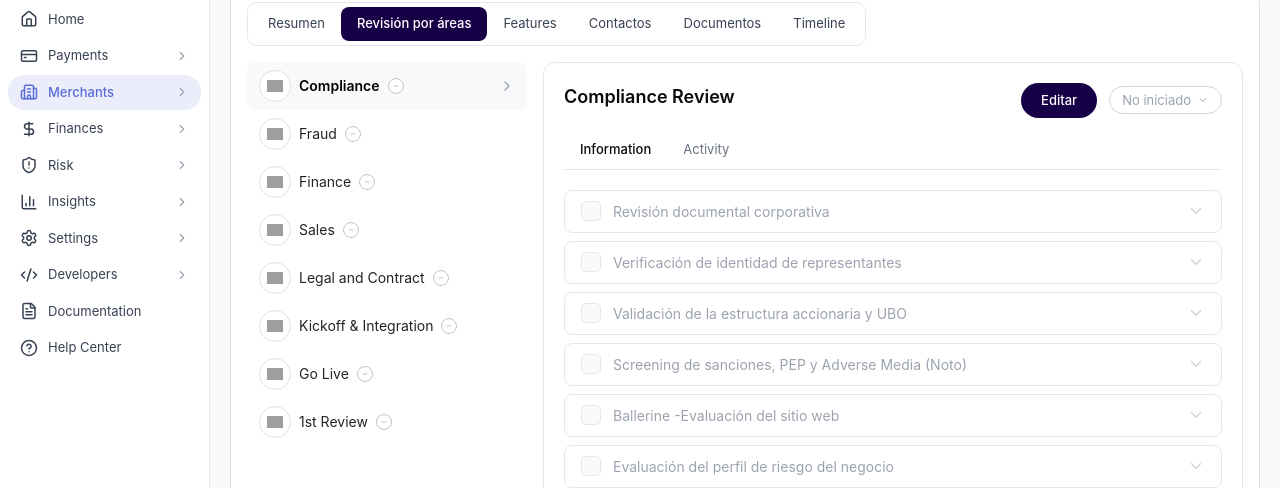
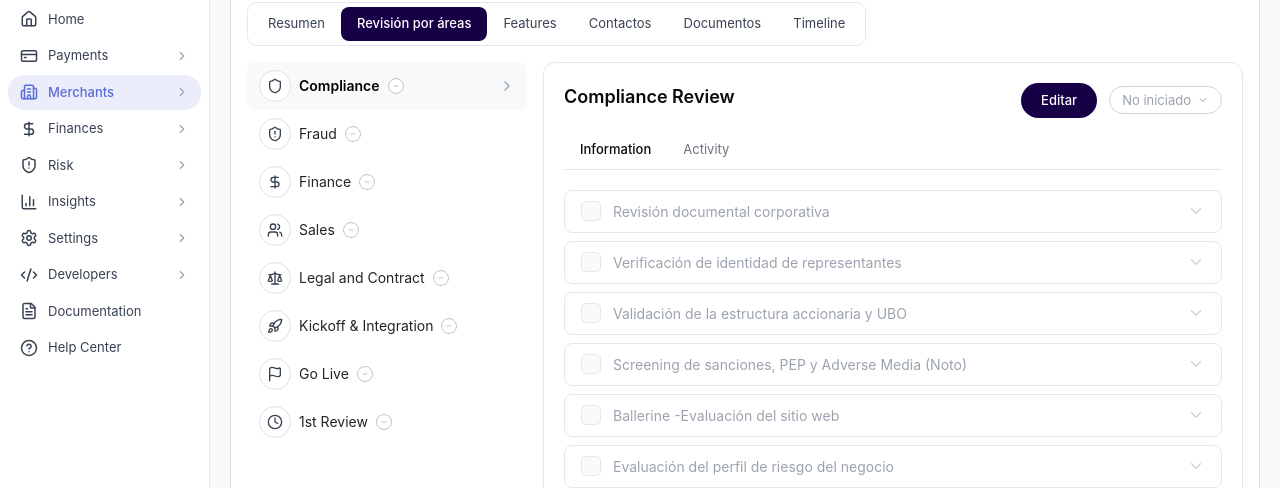
Before and after one commit to Florenciavitacarino/akua-clients, a React (Vite) app: page /clients/1 in a window 1280 px wide. Shown: the part 124-612 px from the top of the page. Built offline with nearby package versions, Linux system fonts and the light colour scheme; grey boxes are pictures that could not be loaded.

Commit message:
fix: replace expired Figma icon URLs with Lucide icons for department menu

```diff
--- a/src/pages/ClientDetailPage.jsx
+++ b/src/pages/ClientDetailPage.jsx
@@ -4,19 +4,20 @@ import DocumentsTab from '../components/DocumentsTab'
 import {
   CheckCircle2, Circle, ChevronDown, ChevronUp, ChevronRight, Lock, LockOpen,
   Link2, ExternalLink, Info, RefreshCw, Flag, FileText, Ban, Trash2,
-  Store, ShieldCheck, KeyRound, Settings, ShieldAlert, UserCheck, Link as LinkIcon
+  Store, ShieldCheck, KeyRound, Settings, ShieldAlert, UserCheck, Link as LinkIcon,
+  Shield, DollarSign, Users, Scale, Rocket, Clock
 } from 'lucide-react'
 
-/* ─── Figma icon assets for department menu ─── */
-const DEPT_ICONS = {
-  compliance: 'https://www.figma.com/api/mcp/asset/ca6aee76-26ee-4b78-a22d-79b30e25cb10',
-  fraud: 'https://www.figma.com/api/mcp/asset/f54bf299-f001-4208-88ab-9836eec2fbaf',
-  finances: 'https://www.figma.com/api/mcp/asset/28d9b875-1517-411c-82f7-dfa54903ad28',
-  sales: 'https://www.figma.com/api/mcp/asset/c3010f7a-be54-4e59-9a34-eff03b76f4ac',
-  legal: 'https://www.figma.com/api/mcp/asset/ebaf2414-1f44-4fa8-8d05-fefd163cadf7',
-  kickoff: 'https://www.figma.com/api/mcp/asset/2e85f120-8344-47fc-9739-c29135c91bf6',
-  golive: 'https://www.figma.com/api/mcp/asset/55598504-5c4b-4332-b978-ac17faccb2d0',
-  review: 'https://www.figma.com/api/mcp/asset/55598504-5c4b-4332-b978-ac17faccb2d0',
+/* ─── Department menu icons (Lucide) ─── */
+const DEPT_ICON_MAP = {
+  compliance: Shield,
+  fraud: ShieldAlert,
+  finances: DollarSign,
+  sales: Users,
+  legal: Scale,
+  kickoff: Rocket,
+  golive: Flag,
+  review: Clock,
 }
 
 /* ─── Config ─── */
@@ -88,16 +89,12 @@ function DeptTag({ dept }) {
   )
 }
 
-/* Department icon: 32px circle with border, icon image inside */
+/* Department icon: 32px circle with border, Lucide icon inside */
 function DeptIcon({ deptKey }) {
-  const src = DEPT_ICONS[deptKey]
+  const IconComponent = DEPT_ICON_MAP[deptKey] || RefreshCw
   return (
     <div className="w-[32px] h-[32px] rounded-full border border-[#dee2e6] flex items-center justify-center shrink-0 bg-white">
-      {src ? (
-        <img src={src} alt="" className="w-[16px] h-[16px] object-contain" />
-      ) : (
-        <RefreshCw size={16} className="text-[#9CA3AF]" />
-      )}
+      <IconComponent size={16} className="text-[#374151]" />
     </div>
   )
 }
```
